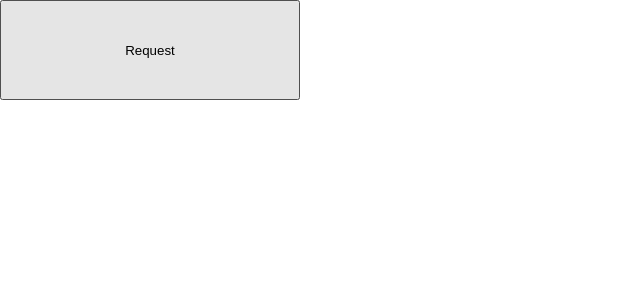
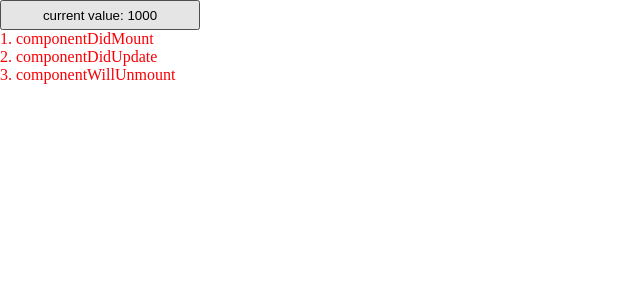
Before and after one commit to tradelunch/study_web_react, a React app: page / in a window 1280 px wide. Shown: the top 300 px of the page, without its empty margins (0-640 px from the left). Built offline with nearby package versions, Linux system fonts and the light colour scheme.

Commit message:
feat: useEffect exampmle when to trigger

```diff
--- a/src/App.tsx
+++ b/src/App.tsx
@@ -6,6 +6,7 @@ import { DragNDrop } from './pages/dragndrop';
 import { RefTest } from './pages/refMountTest';
 import { FullPageTest } from './pages/fullpageTest';
 import { CallFuncAndSateUpdate } from './pages/stateVersioning/page';
+import { UseEffect } from './pages/useEffect';
 
 export const App = () => {
     return (
@@ -16,7 +17,8 @@ export const App = () => {
             {/* <WorkerTest /> */}
             {/* {<RefTest />} */}
             {/* <FullPageTest /> */}
-            <CallFuncAndSateUpdate />
+            {/* <CallFuncAndSateUpdate /> */}
+            <UseEffect />
         </>
     );
 };
--- /dev/null
+++ b/src/pages/useEffect/Page.tsx
@@ -0,0 +1,42 @@
+import React, { useEffect, useState } from 'react';
+
+type Props = {};
+
+export const Page = (props: Props) => {
+    const [state, setState] = useState<null | number>(1000);
+
+    useEffect(() => {
+        console.log('1. component did mount, re-render', state);
+
+        if (state !== null) {
+            console.log('2 inside if: ', state);
+
+            return () => {
+                console.log(
+                    '3 clean up:: componentDidMount, componentWillUnmount ',
+                    state
+                );
+            };
+        }
+    }, [state]);
+
+    return (
+        <div>
+            <button
+                style={{
+                    width: '200px',
+                    height: '30px',
+                }}
+                onClick={() => {
+                    setState((state) => (state === null ? 1000 : null));
+                }}
+            >
+                current value: {state}
+            </button>
+
+            <div>1. componentDidMount</div>
+            <div>2. componentDidUpdate</div>
+            <div>3. componentWillUnmount</div>
+        </div>
+    );
+};
--- /dev/null
+++ b/src/pages/useEffect/index.ts
@@ -0,0 +1 @@
+export { Page as UseEffect } from './Page';
```
